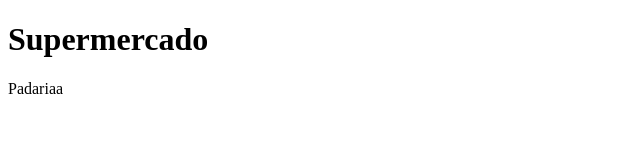
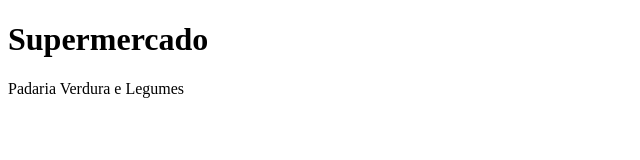
Before and after one commit to williansilva18/supermercado, a plain HTML site: page index.html in a window 1280 px wide. Shown: the whole page, without its empty margins (0-640 px from the left). Drawn offline with Linux system fonts and the light colour scheme.

Commit message:
inserido paragrafo

```diff
--- a/index.html
+++ b/index.html
@@ -10,8 +10,9 @@
 
     <h1>Supermercado</h1>
 
-    <p2>Padariaa</p2>
+    <p2>Padaria</p2>
 
+    <p2>Verdura e Legumes</p2>
 
 
 
```
